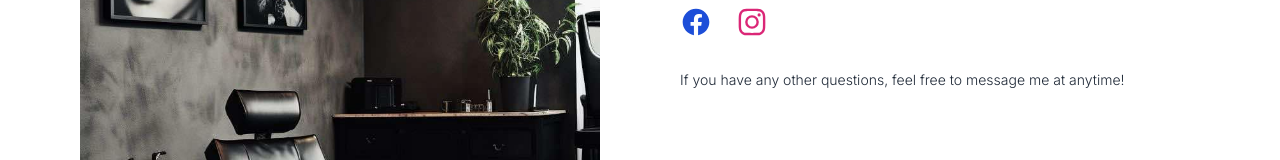
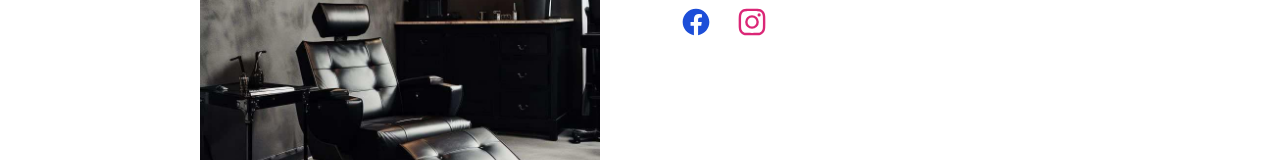
Before and after one commit to toanhminh0412/loan-tattoo-website, a Next.js app in the folder nana-tattoo/: page / in a window 1280 px wide. Shown: the part 1162-1322 px from the top of the page. Built offline with nearby package versions, Linux system fonts and the light colour scheme.

Commit message:
Minor change

```diff
--- a/nana-tattoo/src/components/Contact.js
+++ b/nana-tattoo/src/components/Contact.js
@@ -42,7 +42,9 @@ export default function Contact() {
 
             <div className="flex flex-col-reverse md:flex-row gap-20 justify-center">
                 {/* Picture section */}
-                <div className="w-full md:w-1/2 aspect-[5/7] bg-cover bg-center" style={{ backgroundImage: "url('/img/contact.jpeg')" }}></div>
+                <div className="w-full md:w-1/2 flex md:justify-end">
+                    <div className="w-full md:max-w-[400px] aspect-[5/7] bg-cover bg-center" style={{ backgroundImage: "url('/img/contact.jpeg')" }}></div>
+                </div>
 
                 {/* Info section */}
                 <div className="w-full md:w-1/2">
@@ -71,9 +73,9 @@ export default function Contact() {
                                 ))}
                             </div>
                         </div>
-                        <div className="mt-8 font-light">
+                        {/* <div className="mt-8 font-light">
                             <p>If you have any other questions, feel free to message me at anytime! </p>
-                        </div>
+                        </div> */}
                     </div>
                 </div>
             </div>
```
